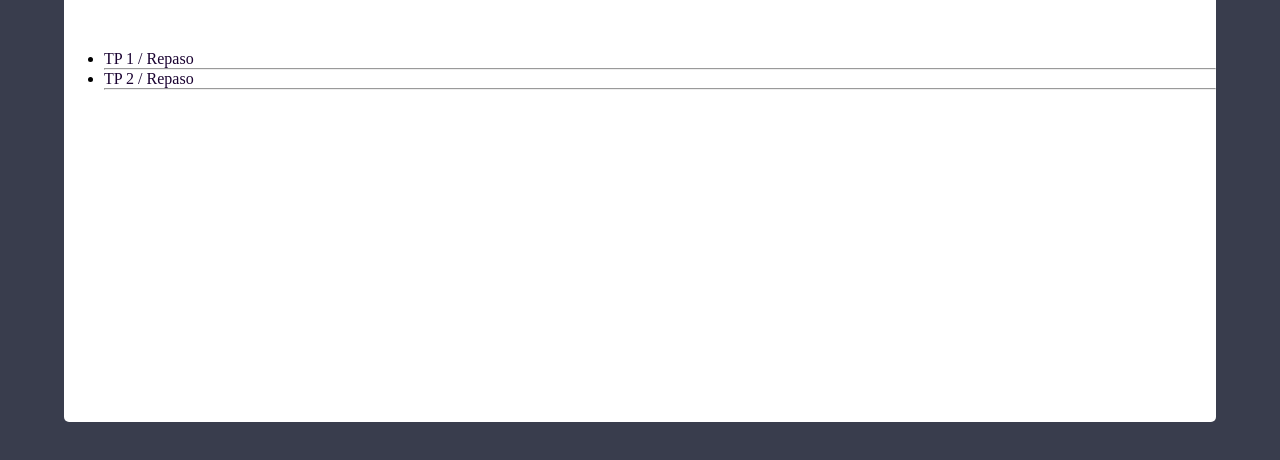
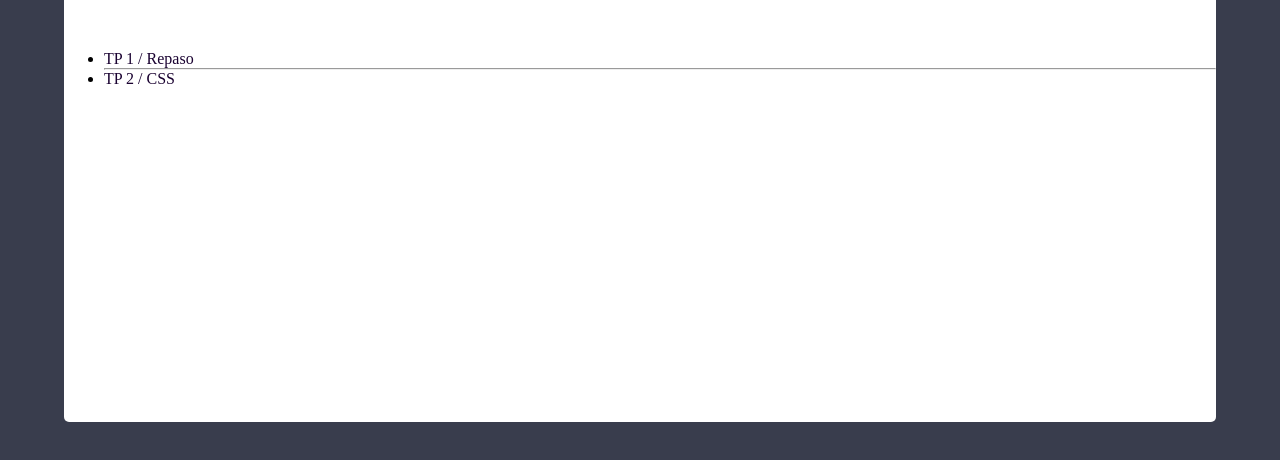
Before and after one commit to diegohpezet/plataformas-moviles-entregas, a plain HTML site: page index.html in a window 1280 px wide. Shown: the part 148-608 px from the top of the page. Drawn offline with Linux system fonts and the light colour scheme.

Commit message:
Update index.html

```diff
--- a/index.html
+++ b/index.html
@@ -15,8 +15,7 @@
         <ul>
             <li><a href="tp-1/index.html">TP 1 / Repaso</a></li>
             <hr>
-            <li><a href="tp-2/index.html">TP 2 / Repaso</a></li>
-            <hr>
+            <li><a href="tp-2/index.html">TP 2 / CSS</a></li>
         </ul>
     </div>
   </body>
```
